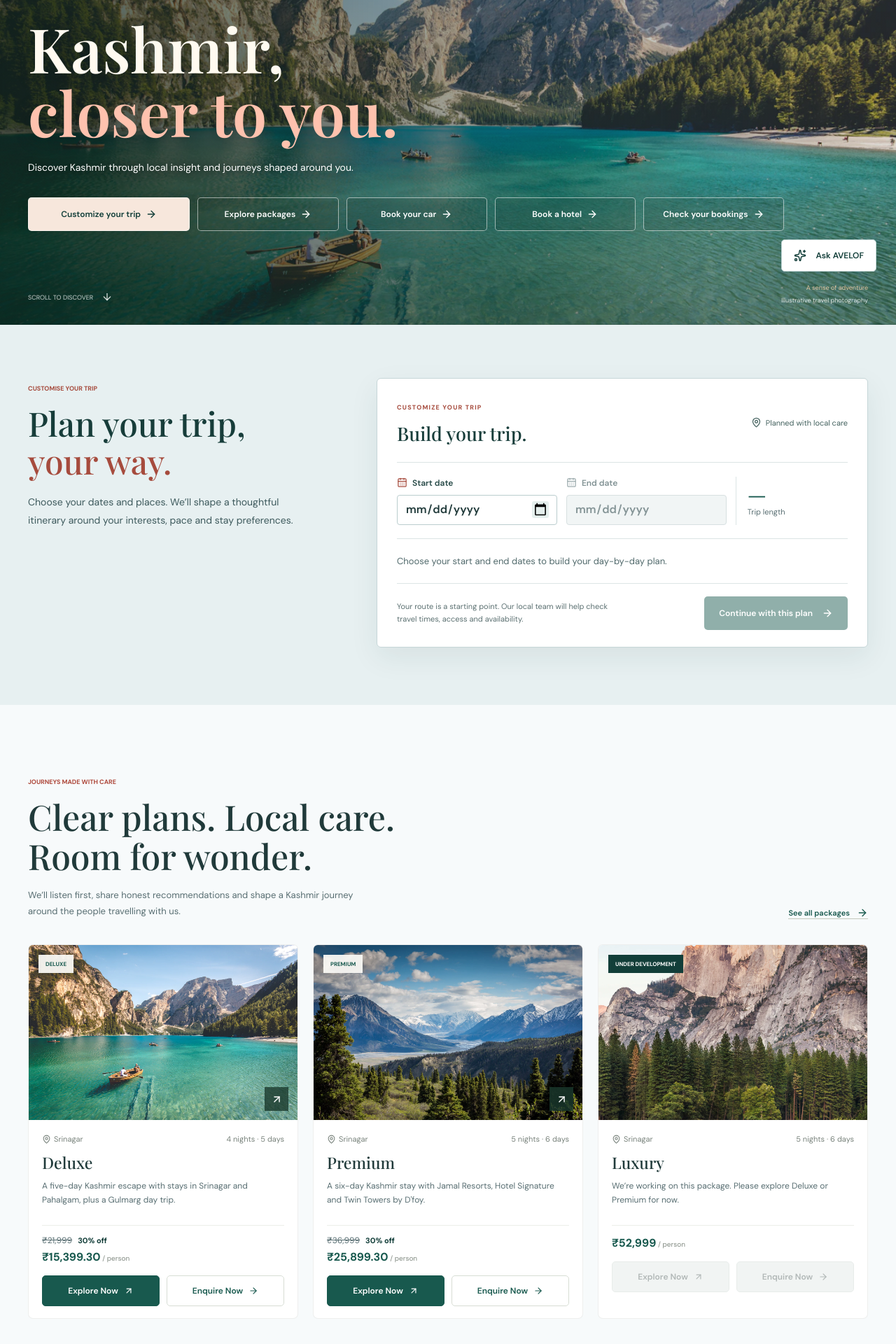
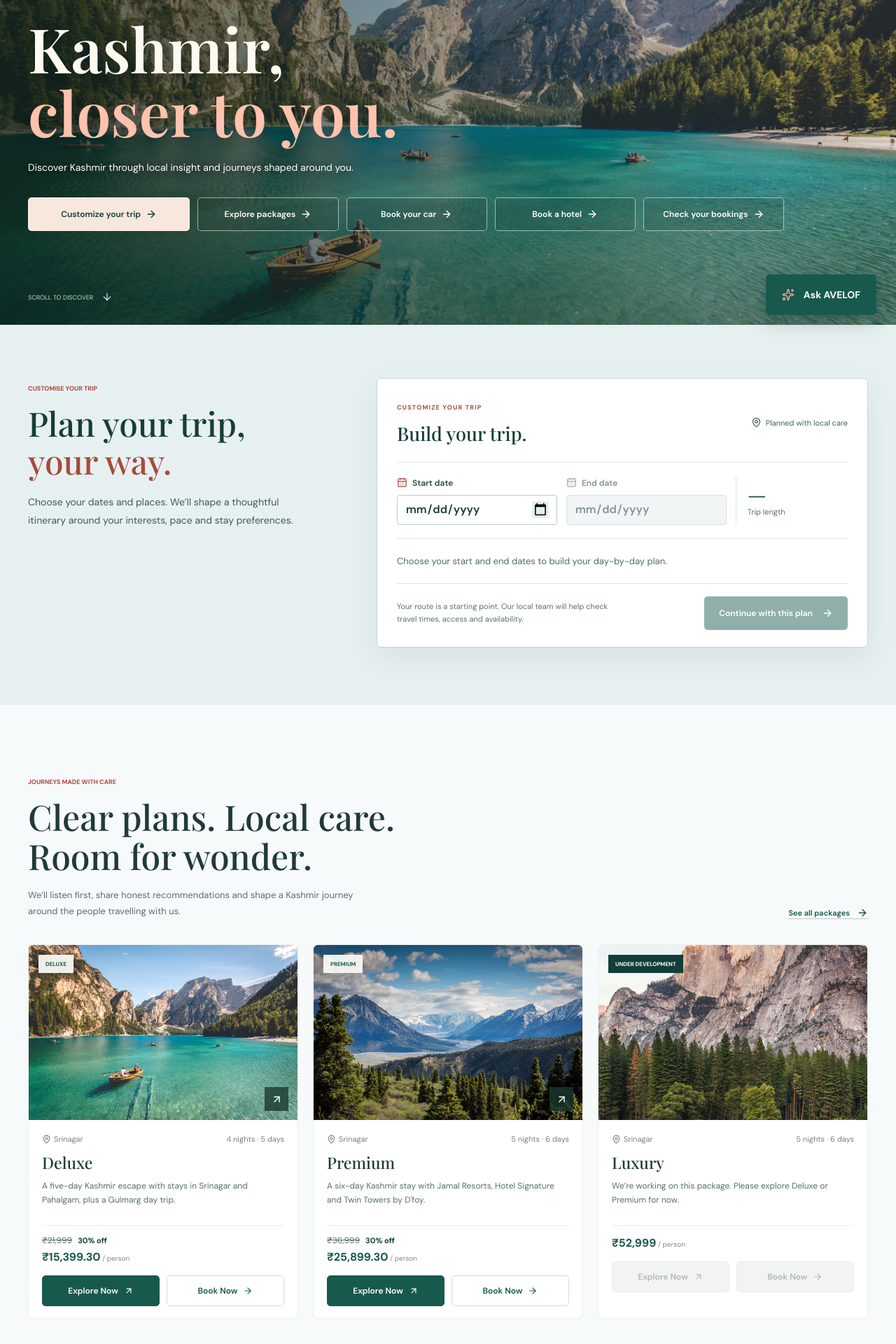
Before and after one commit to rohyat/avelof, a React (Vite) app: page / in a window 1280 px wide. Shown: the part 326-2246 px from the top of the page at 70% size. Built offline with nearby package versions, Linux system fonts and the light colour scheme; a web font is replaced by a local one.

Commit message:
Focus booking and trip chat actions

```diff
--- a/src/components/AskAIWidget.tsx
+++ b/src/components/AskAIWidget.tsx
@@ -1,5 +1,5 @@
 import { useEffect, useRef, useState } from 'react'
-import { ArrowUp, Sparkles, X } from 'lucide-react'
+import { ArrowUp, ArrowUpRight, Sparkles, X } from 'lucide-react'
 import { Link } from 'react-router-dom'
 import { getTripChatReply } from '../services/tripChatService'
 import type { ChatMessage } from '../services/tripChatService'
@@ -47,7 +47,7 @@ export default function AskAIWidget({ hidden = false }: { hidden?: boolean }) {
         <textarea id="trip-chat-input" value={draft} maxLength={900} rows={2} placeholder="Ask about packages, hotels or places…" onChange={(event) => setDraft(event.target.value)} onKeyDown={(event) => { if (event.key === 'Enter' && !event.shiftKey) { event.preventDefault(); sendMessage() } }} />
         <button className="button button-dark" type="submit" disabled={!draft.trim()} aria-label="Send question"><ArrowUp size={18} /></button>
       </form>
-      <p className="trip-chat-help">Need specific help or information? <Link to="/contact">Contact us</Link></p>
+      <div className="trip-chat-help"><span>Need specific help or information?</span><Link to="/contact">Contact us <ArrowUpRight size={14} /></Link></div>
     </section>}
   </>
 }
--- a/src/components/BookingModal.tsx
+++ b/src/components/BookingModal.tsx
@@ -200,7 +200,7 @@ export default function BookingModal({ kind, selectedItem, initialFields, initia
           <button className="button confirmation-close" onClick={onClose}><X size={17} /> No Thanks</button>
         </div>
       </> : <>
-        <p className="eyebrow">Enquire Now</p>
+        <p className="eyebrow">Book Now</p>
         <h2 id="booking-title">{kind === 'hotel' ? 'Send us your hotel enquiry.' : kind === 'car' ? 'Send us your car rental enquiry.' : 'Send us your trip enquiry.'}</h2>
         <p id="booking-description" className="modal-intro">Share a few details and we’ll help plan the next steps.</p>
         <EnquiryForm kind={kind} selectedItem={selectedItem} additionalFields={initialFields} onPrepared={prepared} />
--- a/src/components/SiteLayout.tsx
+++ b/src/components/SiteLayout.tsx
@@ -1,6 +1,6 @@
 import { useEffect, useLayoutEffect, useRef, useState } from 'react'
 import { Link, NavLink, Outlet, useLocation, useNavigationType } from 'react-router-dom'
-import { ArrowRight, Menu, MessageCircle, X } from 'lucide-react'
+import { Menu, X } from 'lucide-react'
 import { business } from '../config'
 import { hotels, rentalCars, tourPackages } from '../data/catalog'
 import AskAIWidget from './AskAIWidget'
@@ -52,7 +52,6 @@ function saveScrollPosition(key: string, x: number, y: number) {
 export default function SiteLayout() {
   const [menuOpen, setMenuOpen] = useState(false)
   const [booking, setBooking] = useState<{ kind: BookingKind; item?: string } | null>(null)
-  const [workflowVisible, setWorkflowVisible] = useState(false)
   const location = useLocation()
   const navigationType = useNavigationType()
   const previousLocation = useRef({ pathname: location.pathname, hash: location.hash })
@@ -95,16 +94,6 @@ export default function SiteLayout() {
       window.removeEventListener('pagehide', saveOnPageHide)
     }
   }, [location.key])
-
-  useEffect(() => {
-    const workflows = ['visit-planner', 'custom-trip', 'package-planner', 'share-review']
-      .map((id) => document.getElementById(id))
-      .filter((workflow): workflow is HTMLElement => workflow !== null)
-    if (!workflows.length) return
-    const observer = new IntersectionObserver((entries) => setWorkflowVisible(entries.some((entry) => entry.isIntersecting)))
-    workflows.forEach((workflow) => observer.observe(workflow))
-    return () => observer.disconnect()
-  }, [location.pathname])
 
   useEffect(() => {
     const catalogItem = [...tourPackages, ...rentalCars, ...hotels].find((item) => item.id === location.pathname.split('/').at(-1))
@@ -151,7 +140,6 @@ export default function SiteLayout() {
         </div>
         <div className="footer-bottom"><span>© {currentYear} AVELOF. All journeys begin with a conversation.</span><a href={business.website}>avelof.in</a></div>
       </footer>
-      <button className="button floating-enquiry" hidden={workflowVisible || location.pathname.startsWith('/my-enquiries') || location.pathname.startsWith('/admin/')} onClick={() => { openBooking('package'); closeMenu() }}><MessageCircle size={19} /> Enquire Now <ArrowRight size={16} /></button>
       <AskAIWidget hidden={location.pathname.startsWith('/my-enquiries') || location.pathname.startsWith('/admin/')} />
       {booking && <BookingModal kind={booking.kind} selectedItem={booking.item} onClose={() => setBooking(null)} />}
     </>
--- a/src/index.css
+++ b/src/index.css
@@ -550,10 +550,9 @@ body.enquiry-open { overflow: hidden; }
 .site-footer { background: var(--forest-deep); }
 .footer-main > div > a, .footer-main > div > span, .footer-brand p { font-size: 12px; }
 .footer-bottom { padding-bottom: 90px; font-size: 10px; }
-.floating-enquiry { position: fixed; z-index: 30; right: 28px; bottom: 24px; min-height: 52px; padding-inline: 22px; background: var(--coral); color: #203a3a; border: 1px solid #e68d7a; box-shadow: 0 6px 24px rgba(18,62,57,.18); font-size: 14px; }
-.floating-enquiry:hover { background: #ffb6a4; }
-.floating-trip-chat { position: fixed; z-index: 31; right: 28px; bottom: 86px; min-height: 46px; padding-inline: 17px; border: 1px solid #bdd2d2; color: var(--forest-deep); background: #fff; box-shadow: 0 5px 20px rgba(18,62,57,.16); }
-.floating-trip-chat:hover { background: #edf4f6; }
+.floating-trip-chat { position: fixed; z-index: 31; right: 28px; bottom: 24px; min-height: 58px; padding-inline: 22px; border: 1px solid var(--forest); color: #fff; background: var(--forest); box-shadow: 0 8px 26px rgba(13,40,36,.28); font-size: 14px; font-weight: 700; }
+.floating-trip-chat svg { color: var(--coral); }
+.floating-trip-chat:hover { transform: translateY(-2px); background: var(--forest-deep); box-shadow: 0 11px 30px rgba(13,40,36,.32); }
 .trip-chat-panel { position: fixed; z-index: 32; right: 28px; bottom: 144px; width: min(390px, calc(100vw - 32px)); max-height: min(620px, calc(100dvh - 170px)); display: flex; flex-direction: column; gap: 12px; padding: 17px; border: 1px solid #c5d5d5; border-top: 4px solid var(--forest); border-radius: 7px; color: var(--ink); background: #fff; box-shadow: 0 16px 48px rgba(13,40,36,.24); }
 .trip-chat-header { display: flex; align-items: flex-start; justify-content: space-between; gap: 12px; }
 .trip-chat-header .eyebrow { margin-bottom: 4px; }
@@ -602,11 +601,11 @@ body.enquiry-open { overflow: hidden; }
 .confirmation-actions .button { min-width: 0; padding-inline: 10px; }
 .confirmation-close { color: var(--forest-deep); background: transparent; border: 1px solid var(--line); }
 .confirmation-close:hover { background: var(--glacier); }
-.trip-chat-help { flex: 0 0 auto; margin: 0; padding-top: 10px; border-top: 1px solid var(--line); color: var(--muted); font-size: 12px; line-height: 1.45; }
-.trip-chat-help a { color: var(--forest); font-weight: 700; text-decoration: underline; text-underline-offset: 2px; }
-.trip-chat-help a:hover { color: var(--forest-deep); }
+.trip-chat-help { flex: 0 0 auto; display: flex; flex-wrap: wrap; align-items: center; justify-content: space-between; gap: 8px; margin: 0; padding: 10px 12px; border: 1px solid #d5e3e1; border-radius: 5px; color: var(--forest-deep); background: #edf4f3; font-size: 12px; font-weight: 600; line-height: 1.45; }
+.trip-chat-help a { display: inline-flex; min-height: 36px; align-items: center; justify-content: center; gap: 6px; padding: 0 12px; border: 1px solid #e68d7a; border-radius: 4px; color: #203a3a; background: var(--coral); font-weight: 700; text-decoration: none; white-space: nowrap; }
+.trip-chat-help a:hover { background: #ffb6a4; }
 @media (max-width: 560px) {
-  .floating-trip-chat { right: 18px; bottom: 82px; }
+  .floating-trip-chat { right: 18px; bottom: max(16px, env(safe-area-inset-bottom)); min-height: 54px; }
   .trip-chat-panel { right: 16px; bottom: 138px; width: calc(100vw - 32px); max-height: calc(100dvh - 160px); padding: 14px; }
 }
 .enquiry-access-page { min-height: 65vh; padding-block: 36px 64px; }
@@ -884,7 +883,6 @@ body.enquiry-open { overflow: hidden; }
 }
 
 @media (max-width: 560px) {
-  .floating-enquiry { right: 16px; bottom: max(16px, env(safe-area-inset-bottom)); min-height: 48px; padding-inline: 16px; font-size: 13px; }
   .footer-bottom { padding-bottom: 90px; }
   .modal-backdrop { padding: 12px; }
   .booking-modal { max-height: calc(100dvh - 24px); }
@@ -1075,7 +1073,6 @@ body.enquiry-open { overflow: hidden; }
 .visit-planner .form-grid { grid-template-columns: 1fr; }
 .visit-planner .guest-fields .form-grid { grid-template-columns: 1fr 1fr; }
 .button:disabled { cursor: not-allowed; opacity: .5; transform: none; }
-.floating-enquiry[hidden] { display: none; }
 @media (max-width: 1060px) {
   .destination-guide-layout { grid-template-columns: minmax(0, 1fr) 310px; gap: 24px; }
   .place-entry-main { grid-template-columns: 1fr; }
--- a/src/pages/Pages.tsx
+++ b/src/pages/Pages.tsx
@@ -59,8 +59,8 @@ function CatalogCard({ item: initialItem, kind }: { item: CatalogItem; kind: Cat
           {item.kind === 'hotel' ? <HotelRates hotel={item} /> : item.kind === 'car' && item.priceOnEnquiry ? <p className="price">Price on enquiry</p> : <p className="price">{item.kind === 'car' && <OfferPrice price={item.price} />}{item.kind === 'package' && item.originalPrice !== undefined && <span className="original-price"><s aria-label={`Original price ${money(item.originalPrice)}`}>{money(item.originalPrice)}</s><DiscountLabel price={item.price} originalPrice={item.originalPrice} /></span>}{money(item.price)}<small>{kind === 'package' ? ' / person' : ' / day from'}</small></p>}
           {kind === 'package' ? <div className="package-card-actions">
             {underDevelopment ? <button className="button button-mini package-explore" disabled>Explore Now <ArrowUpRight size={14} /></button> : <Link className="button button-mini package-explore" to={detailUrl}>Explore Now <ArrowUpRight size={14} /></Link>}
-            <button className="button button-mini" disabled={underDevelopment} onClick={() => openBooking(kind, item.name)}>Enquire Now <ArrowRight size={14} /></button>
-          </div> : <button className="button button-mini" onClick={() => openBooking(kind, item.name)}>Enquire Now <ArrowRight size={14} /></button>}
+            <button className="button button-mini" disabled={underDevelopment} onClick={() => openBooking(kind, item.name)}>Book Now <ArrowRight size={14} /></button>
+          </div> : <button className="button button-mini" onClick={() => openBooking(kind, item.name)}>Book Now <ArrowRight size={14} /></button>}
         </div>
       </div>
     </article>
@@ -173,14 +173,14 @@ export function DetailPage() {
   if (item.kind === 'package' && item.underDevelopment) return <section className="section page-width"><Eyebrow>Under development</Eyebrow><h1>{item.name}</h1><p>We’re working on this package. Please explore Deluxe or Premium for now.</p><Link className="text-link" to="/tour-packages">Explore other packages <ArrowRight size={16} /></Link></section>
 
   return <>
-    <section className="detail-top page-width"><div className="breadcrumb"><Link to="/">Home</Link><span>/</span><Link to={routeFor[kind]}>{kind === 'package' ? 'Tour packages' : kind === 'car' ? 'Car rentals' : 'Hotels'}</Link><span>/</span><span>{item.name}</span></div><div className="detail-heading"><div><Eyebrow>{item.category} · {item.location}</Eyebrow><h1>{item.name}</h1><p>{item.description}</p></div><button className="button button-dark" onClick={() => openBooking(kind, item.name)}>Enquire Now <ArrowRight size={16} /></button></div>{tripReturn && <button className="button button-outline trip-return-button" type="button" onClick={() => navigate(-1)}><ArrowLeft size={16} /> Back to your trip</button>}</section>
+    <section className="detail-top page-width"><div className="breadcrumb"><Link to="/">Home</Link><span>/</span><Link to={routeFor[kind]}>{kind === 'package' ? 'Tour packages' : kind === 'car' ? 'Car rentals' : 'Hotels'}</Link><span>/</span><span>{item.name}</span></div><div className="detail-heading"><div><Eyebrow>{item.category} · {item.location}</Eyebrow><h1>{item.name}</h1><p>{item.description}</p></div><button className="button button-dark" onClick={() => openBooking(kind, item.name)}>Book Now <ArrowRight size={16} /></button></div>{tripReturn && <button className="button button-outline trip-return-button" type="button" onClick={() => navigate(-1)}><ArrowLeft size={16} /> Back to your trip</button>}</section>
     {item.kind === 'car' ? <section className="vehicle-detail-photo page-width"><img src={item.image} alt={`${item.name} model reference`} /><VehiclePhotoCaption vehicle={item} /></section> : item.kind === 'hotel' ? <section className="hotel-detail-photo page-width"><img src={item.image} alt={`${item.name}, illustrative bedroom photo`} /><p className="privacy-note">Illustrative bedroom photo, not a verified image of this property.</p></section> : <section className="detail-gallery page-width"><img className="gallery-main" src={item.gallery[0]} alt={item.name} /><img src={item.gallery[1] ?? item.image} alt={`${item.name} view`} /><img src={item.gallery[2] ?? item.image} alt={`${item.name} detail`} /></section>}
     <div className="detail-layout page-width"><div className="detail-body">
       {kind === 'package' && <PackageDetail item={item as TourPackage} />}
       {kind === 'car' && <CarDetail item={item as RentalCar} />}
       {kind === 'hotel' && <HotelDetail item={item as Hotel} />}
       <section className="detail-related"><Eyebrow>Keep exploring</Eyebrow><h2>More ways to see Kashmir</h2><div className="related-links"><Link to="/tour-packages">Journeys <ArrowRight size={15} /></Link><Link to="/car-rentals">Local transport <ArrowRight size={15} /></Link><Link to="/hotels">Stays <ArrowRight size={15} /></Link></div></section>
-    </div><aside className="detail-aside"><Eyebrow>{item.kind === 'car' && item.priceOnEnquiry ? 'Rental fare' : 'From'}</Eyebrow>{item.kind === 'hotel' ? <HotelRates hotel={item} /> : item.kind === 'car' && item.priceOnEnquiry ? <strong className="quote-only-price">Price on enquiry</strong> : <>{item.kind === 'car' && <OfferPrice price={item.price} />}{item.kind === 'package' && item.originalPrice !== undefined && <div className="original-price"><s aria-label={`Original price ${money(item.originalPrice)}`}>{money(item.originalPrice)}</s><DiscountLabel price={item.price} originalPrice={item.originalPrice} /></div>}<strong>{money(item.price)}</strong><span>{kind === 'package' ? 'per person' : 'per day, estimated'}</span></>}<p>Final price depends on dates, availability and the details of your trip. We’ll confirm everything with you directly.</p><button className="button button-dark" onClick={() => openBooking(kind, item.name)}>Enquire Now <ArrowRight size={16} /></button><a href={`mailto:${business.email}`} className="aside-email"><Mail size={16} /> Email AVELOF</a></aside></div>
+    </div><aside className="detail-aside"><Eyebrow>{item.kind === 'car' && item.priceOnEnquiry ? 'Rental fare' : 'From'}</Eyebrow>{item.kind === 'hotel' ? <HotelRates hotel={item} /> : item.kind === 'car' && item.priceOnEnquiry ? <strong className="quote-only-price">Price on enquiry</strong> : <>{item.kind === 'car' && <OfferPrice price={item.price} />}{item.kind === 'package' && item.originalPrice !== undefined && <div className="original-price"><s aria-label={`Original price ${money(item.originalPrice)}`}>{money(item.originalPrice)}</s><DiscountLabel price={item.price} originalPrice={item.originalPrice} /></div>}<strong>{money(item.price)}</strong><span>{kind === 'package' ? 'per person' : 'per day, estimated'}</span></>}<p>Final price depends on dates, availability and the details of your trip. We’ll confirm everything with you directly.</p><button className="button button-dark" onClick={() => openBooking(kind, item.name)}>Book Now <ArrowRight size={16} /></button><a href={`mailto:${business.email}`} className="aside-email"><Mail size={16} /> Email AVELOF</a></aside></div>
   </>
 }
 
@@ -234,7 +234,7 @@ function ContactSection() {
 
   return <>
     <section className="contact-layout page-width" id="contact"><div className="contact-details"><Eyebrow>Reach us directly</Eyebrow><h2>A real conversation,<br />with a local team.</h2><p>Tell us where you’re starting from. We’ll help with the next step.</p><a className="contact-method" href={`tel:${business.phone.replace(/[^+\d]/g, '')}`}><span><Phone /></span><div><small>Call us</small><strong>{business.phone}</strong></div><ArrowUpRight /></a><a className="contact-method" href={`mailto:${business.email}`}><span><Mail /></span><div><small>Email enquiries</small><strong>{business.email}</strong></div><ArrowUpRight /></a><a className="contact-method" href={business.instagram} target="_blank" rel="noreferrer"><span><Compass /></span><div><small>Instagram</small><strong>{business.instagramHandle}</strong></div><ArrowUpRight /></a><div className="location-note"><MapPin size={16} /><span>Kashmir, India<br /><small>Local travel assistance across the valley</small></span></div></div>
-      <div className="contact-form-wrap"><Eyebrow>Enquire Now</Eyebrow><h2>Your Kashmir starts here.</h2><EnquiryForm kind="contact" onPrepared={setRequest} /></div>
+      <div className="contact-form-wrap"><Eyebrow>Book Now</Eyebrow><h2>Your Kashmir starts here.</h2><EnquiryForm kind="contact" onPrepared={setRequest} /></div>
     </section>
     {request && <BookingModal kind="contact" initialRequest={request} onClose={() => setRequest(null)} />}
   </>
--- a/src/services/tripChatService.ts
+++ b/src/services/tripChatService.ts
@@ -80,7 +80,7 @@ export function getTripChatReply(question: string) {
   }
 
   if (hasAny(query, ['book', 'booking', 'enquire', 'enquiry', 'contact', 'availability', 'quote', 'price', 'cost', 'service'])) {
-    return 'AVELOF helps arrange Kashmir tour packages, hotel stays, private vehicles, and custom itineraries. I can share published catalog details, but can’t check live availability or confirm a booking. Use Enquire Now to ask the team about your dates and final quote.'
+    return 'AVELOF helps arrange Kashmir tour packages, hotel stays, private vehicles, and custom itineraries. I can share published catalog details, but can’t check live availability or confirm a booking. Use Book Now to ask the team about your dates and final quote.'
   }
 
   return 'I can answer from AVELOF’s published catalog. Try asking about Deluxe or Premium packages, hotels in Srinagar, car options, or places such as Gulmarg, Sonamarg, and Pahalgam.'
```
Also changed, not shown: 1 other file (tests, documents, lock files or other folders).
